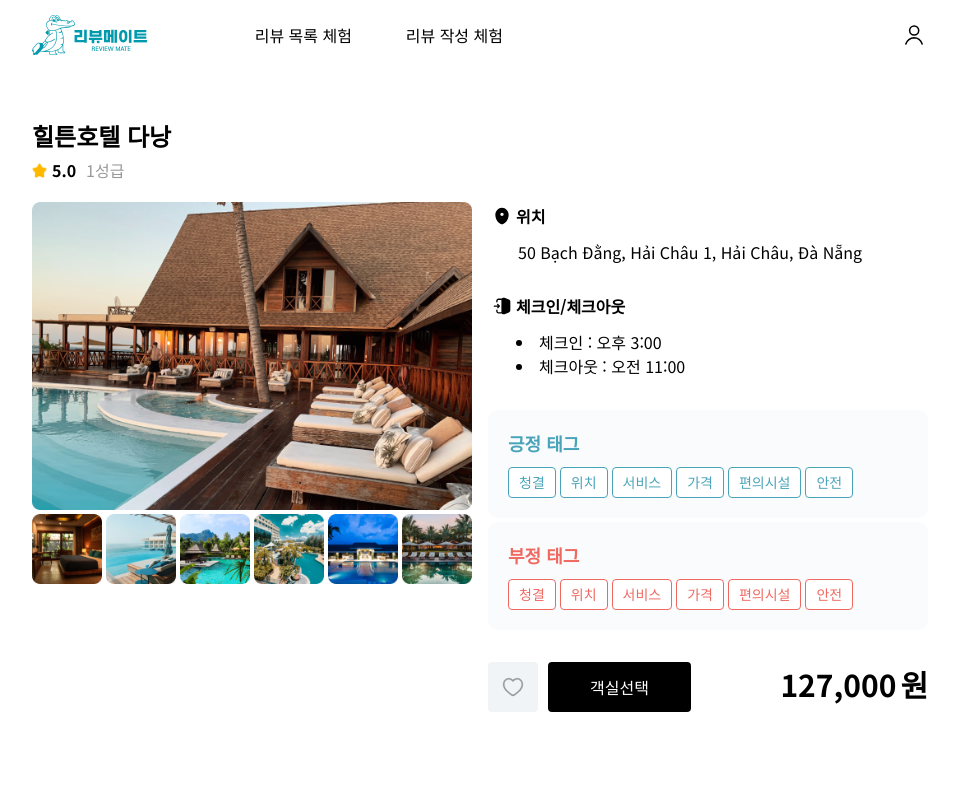
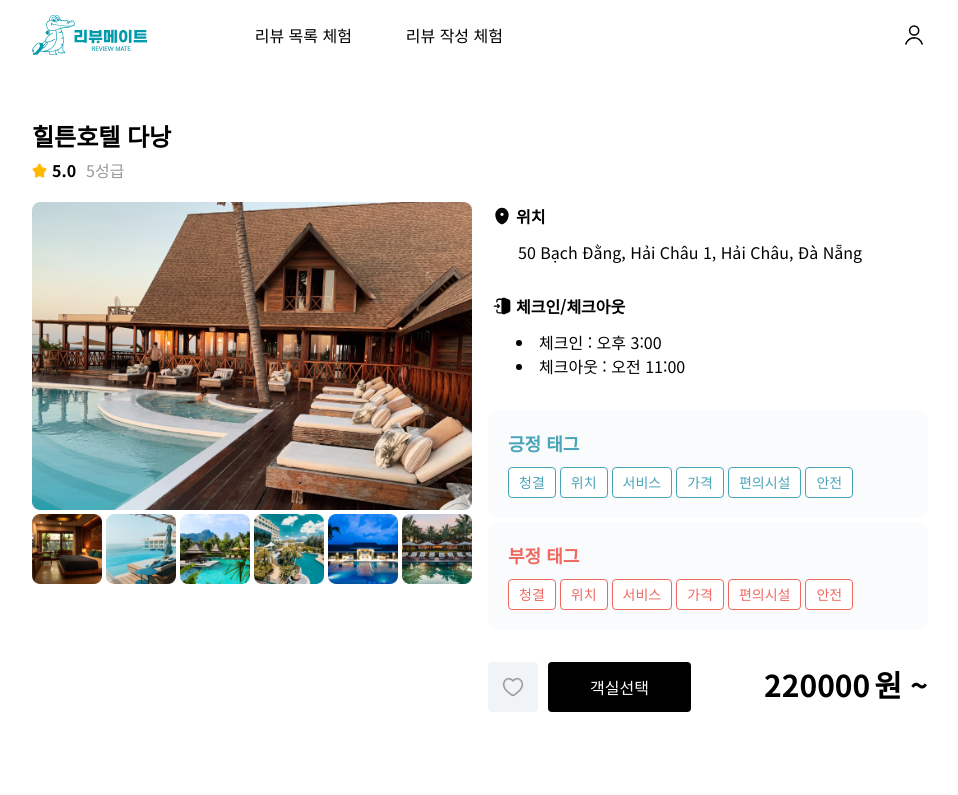
Before and after one commit to Review-Mate/Review-Mate-Demo, a Next.js app: page /demo/product in a window 1280 px wide. Shown: the top 795 px of the page, without its empty margins (160-1118 px from the left). Built offline with nearby package versions, Linux system fonts and the light colour scheme; no server answers.

Commit message:
feat: 하드코딩 데이터화

```diff
--- a/components/detail/Top/Index.tsx
+++ b/components/detail/Top/Index.tsx
@@ -4,11 +4,12 @@
 import RightInfo from './RightInfo';
 import star from '@/public/images/star.png';
 import heart from '@/public/images/heart.svg';
+import { hotelInfo } from '@/data/detail/hotelData';
 
 export default function TopInfo() {
   return (
     <div>
-      <h1 className='text-title font-bold mb-1'>힐튼호텔 다낭</h1>
+      <h1 className='text-title font-bold mb-1'>{hotelInfo.name}</h1>
       <div className={'flex flex-row items-center mb-5'}>
         <Image
           className='mr-[5px]'
@@ -18,7 +19,7 @@
           height={15}
         />
         <div className='mr-[10px] font-bold'>5.0</div>
-        <div className='text-gray02'>1성급</div>
+        <div className='text-gray02'>{hotelInfo.grade}</div>
       </div>
       <div className='grid grid-cols-1 md:grid-cols-2 gap-4 mb-8'>
         <LeftInfo />
@@ -36,8 +37,8 @@
             </div>
           </div>
           <div className='flex'>
-            <div className='text-num1 font-bold mr-1'>127,000</div>
-            <div className='text-num1 font-bold'>원</div>
+            <div className='text-num1 font-bold mr-1'>{hotelInfo.price}</div>
+            <div className='text-num1 font-bold'>원 ~</div>
           </div>
         </div>
       </div>
--- a/components/detail/Top/RightInfo.tsx
+++ b/components/detail/Top/RightInfo.tsx
@@ -2,6 +2,7 @@
 import React from 'react';
 import map from '/public/images/map.svg';
 import checkin from '/public/images/checkin.svg';
+import { hotelInfo } from '@/data/detail/hotelData';
 
 export default function RightInfo() {
   return (
@@ -13,15 +14,15 @@
         </div>
         <div className='flex mb-7'>
           <div className='w-[5%] m-1' />
-          50 Bạch Đằng, Hải Châu 1, Hải Châu, Đà Nẵng
+          {hotelInfo.address}
         </div>
         <div className='flex items-center text-body2 font-bold mb-2.5'>
           <Image src={checkin} alt='체크인/체크아웃' className='m-1' />
           체크인/체크아웃
         </div>
         <ul className='list-disc list-inside mb-7'>
-          <li className='ml-[28px]'>체크인 : 오후 3:00</li>
-          <li className='ml-[28px]'>체크아웃 : 오전 11:00</li>
+          <li className='ml-[28px]'>체크인 : {hotelInfo.checkin}</li>
+          <li className='ml-[28px]'>체크아웃 : {hotelInfo.checkout}</li>
         </ul>
         <div>
           <TagBox color='blue' title='긍정 태그' />
--- /dev/null
+++ b/data/detail/hotelData.tsx
@@ -0,0 +1,8 @@
+export const hotelInfo = {
+  name: '힐튼호텔 다낭',
+  grade: '5성급',
+  address: '50 Bạch Đằng, Hải Châu 1, Hải Châu, Đà Nẵng',
+  checkin: '오후 3:00',
+  checkout: '오전 11:00',
+  price: 220000,
+};
```
